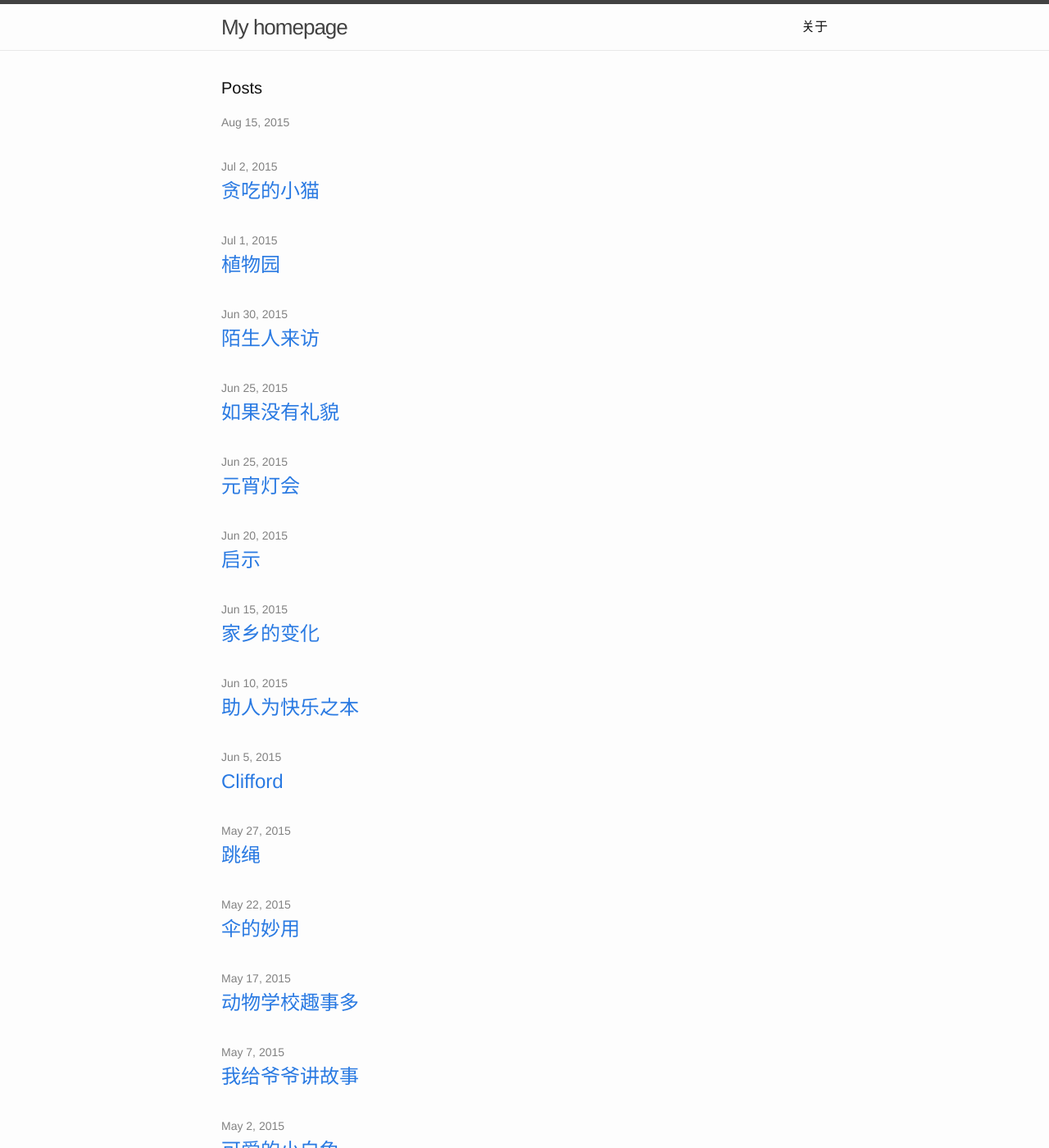
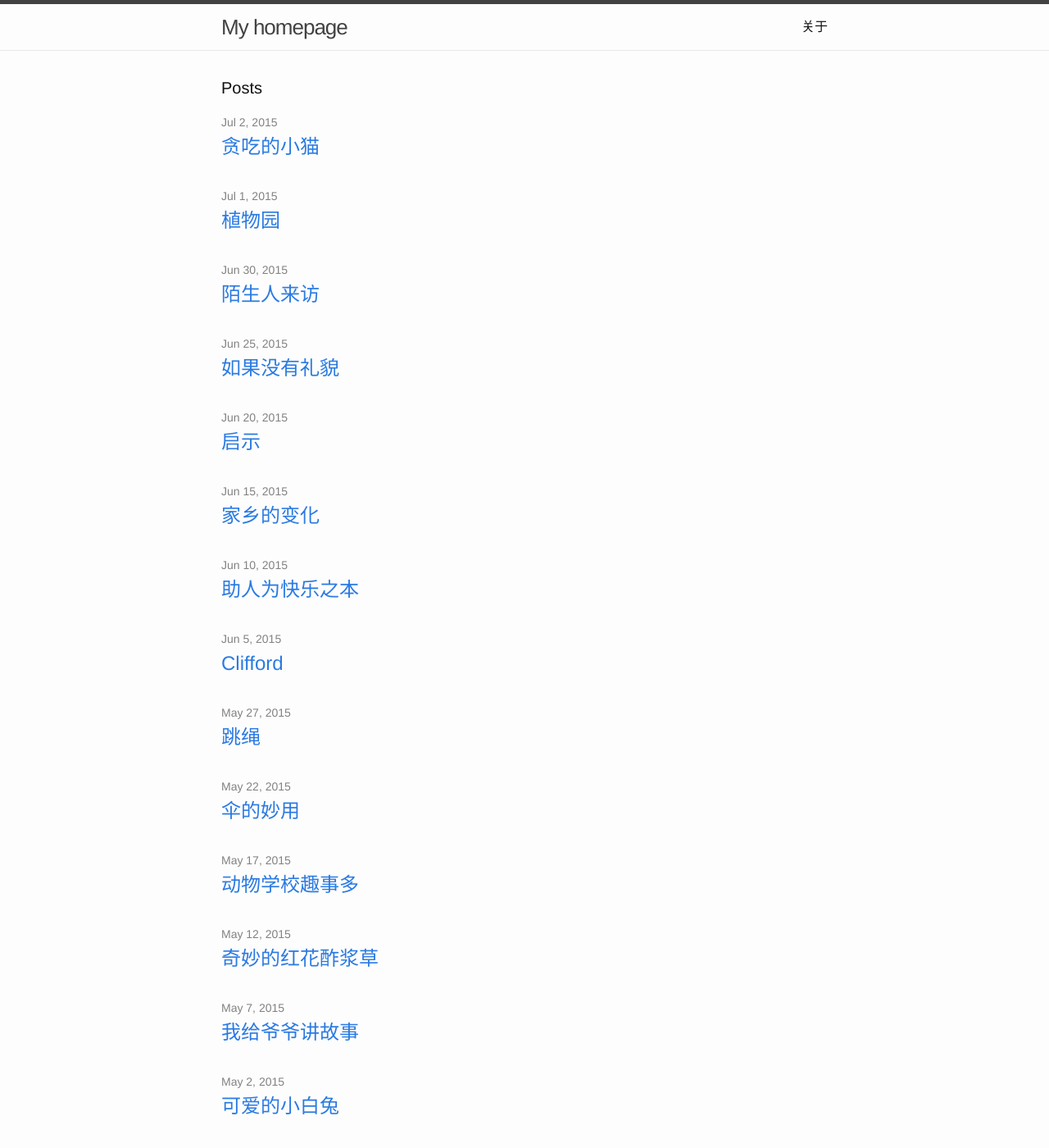
Before and after one commit to xinchengo/xinchengo_old.github.io, a Jekyll site: the page built from index.html, in a window 1280 px wide and 1400 px high. Shown: the whole window at 82% size. Built offline with Jekyll 4.4.1, drawn with Linux system fonts in a browser that asks for light colours.

```diff
--- a/_posts/2015-03-05-lantern-festival.markdown
+++ b/_posts/2015-03-05-lantern-festival.markdown
@@ -1,7 +1,7 @@
 ---
 layout: post
 title:  "元宵灯会"
-date:   2015-06-25 11:27:55
+date:   2015-03-05 11:27:55
 categories: writing
 ---
 晚上吃完饭，妈妈带我到学校的喷泉广场去看元宵灯会。
--- a/_posts/2015-05-12-wonderful-oxalis.markdown
+++ b/_posts/2015-05-12-wonderful-oxalis.markdown
@@ -1,6 +1,6 @@
 ---
 layout: post
-title:  ""奇妙"的红花酢浆草"
+title:  "奇妙的红花酢浆草"
 date:   2015-05-12 11:27:55
 categories: writing
 ---
```
